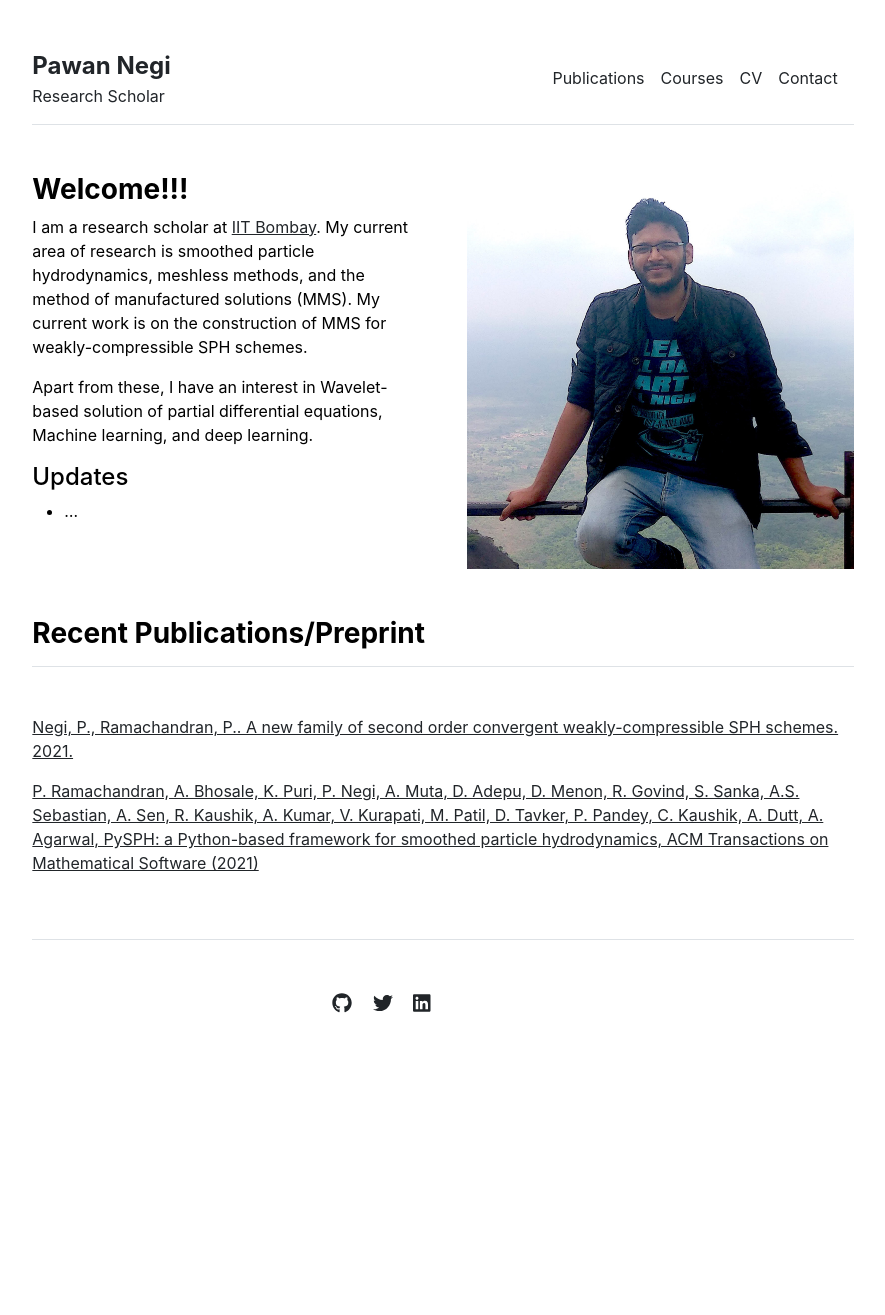
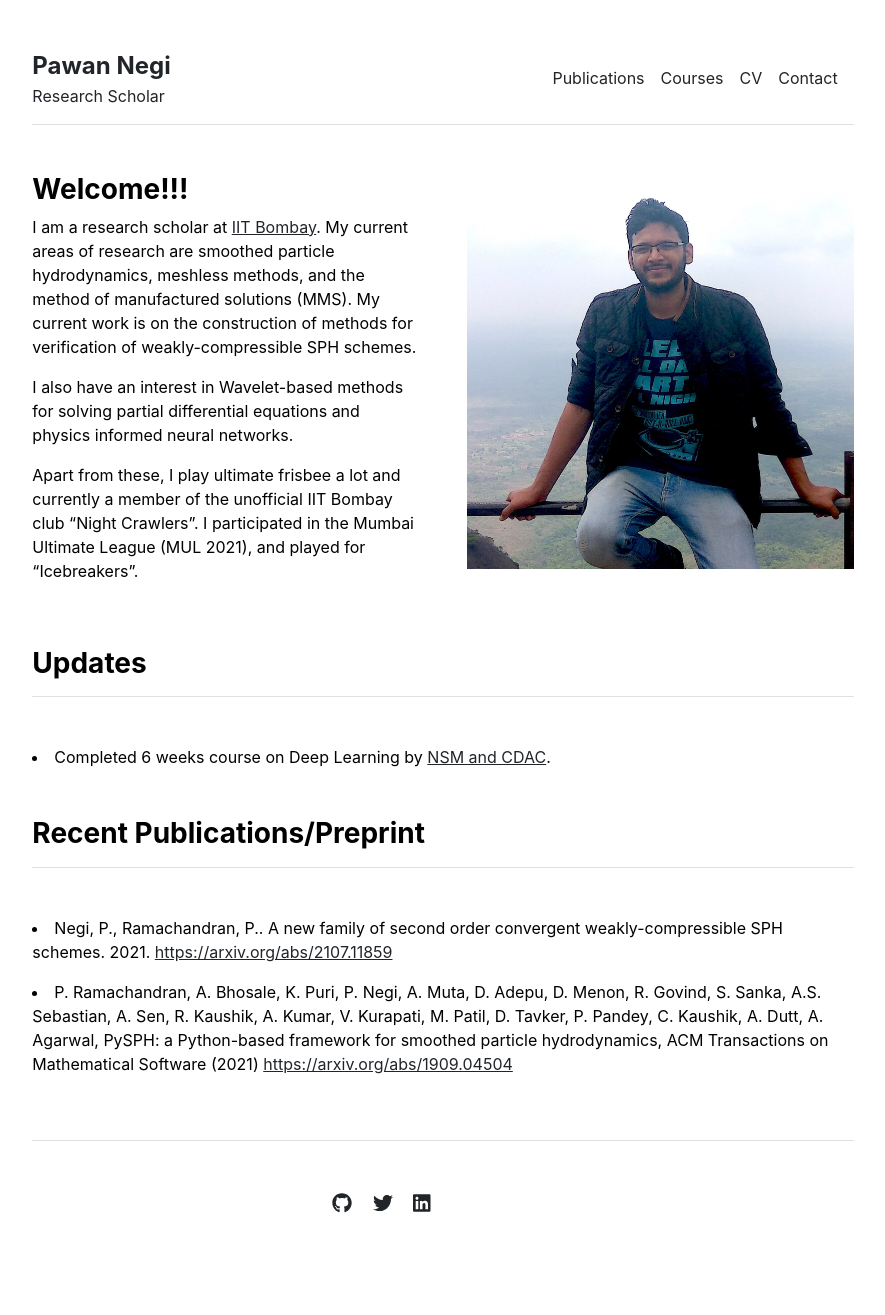
Before and after one commit to pawansnegi/pawansnegi.github.io, a Jekyll site: the page built from index.md, in a window 1280 px wide. Shown: the whole page, without its empty margins (197-1082 px from the left). Built offline with Jekyll 4.4.1, drawn with Linux system fonts in a browser that asks for light colours; before the commit the page ends 1114 px from its top, so only the background shows below that.

Commit message:
added update and improved view

```diff
--- a/_data/cv/education.yml
+++ b/_data/cv/education.yml
@@ -1,4 +1,4 @@
-- title: 'BTech - Mechanical Engineering'
+- title: 'B. Tech - Mechanical Engineering'
   description: 'National Institute of Technology Silchar (2010-2014)'
 
 - title: 'Ph.D. - Methods for Verification of Weakly Compressible SPH Schemes'
--- a/_data/cv/experience.yml
+++ b/_data/cv/experience.yml
@@ -1,3 +1,7 @@
+- title: 'Teaching Assistant'
+  description: 'Courses: Aerodynamics lab, Incompressible fluid dynamics, Data
+  interpretation and analysis'
+
 - title: 'Associate software developer'
   description: 'Siemens PLM (2016-2017)'
 
--- /dev/null
+++ b/_data/update.yml
@@ -0,0 +1,4 @@
+update:
+
+- {pre: 'Completed 6 weeks course on Deep Learning by', url_text: 'NSM and
+CDAC', url: 'https://www.iitgoa.ac.in/aishikshadl/index.php', post: ''}
--- a/_includes/publications.html
+++ b/_includes/publications.html
@@ -3,12 +3,14 @@
     {% if page.title == "Home" %}
     <h3 class="fw-bold border-bottom pb-3 mb-5">Recent Publications/Preprint</h3>
       {% for item in site.data.publications.featured %}
-        <p><a href="{{ item.url }}">{{ item.name }}</a></p>
+        <li>{{ item.name }} <a href="{{ item.url }}">{{ item.url }}</a></li>
+        <p> </p>
       {% endfor %}
     {% else %}
     <h3 class="fw-bold border-bottom pb-3 mb-5">Publications</h3>
       {% for item in site.data.publications.index %}
-        <p><a href="{{ item.url }}">{{ item.name }}</a></p>
+        <li>{{ item.name }} <a href="{{ item.url }}">{{ item.url }}</a></li>
+        <p> </p>
       {% endfor %}
     {% endif %}
   </div>
--- /dev/null
+++ b/_includes/updates.html
@@ -0,0 +1,8 @@
+<div class="row g-5 mb-5">
+  <div>
+    <h3 class="fw-bold border-bottom pb-3 mb-5">Updates</h3>
+      {% for item in site.data.update.update %}
+        <li>{{ item.pre }} <a href="{{ item.url }}">{{ item.url_text }}</a>{{ item.post}}. </li>
+      {% endfor %}
+  </div>
+</div>
--- a/_layouts/home.html
+++ b/_layouts/home.html
@@ -12,4 +12,5 @@ layout: default
   </div>
 </div>
 
+{% include updates.html %}
 {% include publications.html %}
--- a/index.md
+++ b/index.md
@@ -3,14 +3,14 @@ layout: home
 title: "Home"
 ---
 
-I am a research scholar at [IIT Bombay](https://www.iitb.ac.in). My current area
-of research is smoothed particle hydrodynamics, meshless methods, and the method of
-manufactured solutions (MMS). My current work is on the construction of MMS for
-weakly-compressible SPH schemes.
+I am a research scholar at [IIT Bombay](https://www.iitb.ac.in). My current
+areas of research are smoothed particle hydrodynamics, meshless methods, and the
+method of manufactured solutions (MMS). My current work is on the construction
+of methods for verification of weakly-compressible SPH schemes.
 
-Apart from these, I have an interest in Wavelet-based solution of partial
-differential equations, Machine learning, and deep learning.
+I also have an interest in Wavelet-based methods for solving partial
+differential equations and physics informed neural networks.
 
-#### Updates
-
-- ...
+Apart from these, I play ultimate frisbee a lot and currently a member of the
+unofficial IIT Bombay club "Night Crawlers". I participated in the Mumbai
+Ultimate League (MUL 2021), and played for "Icebreakers".
```
Also changed, not shown: courses.md (+6 -1 lines), 5 other files.
